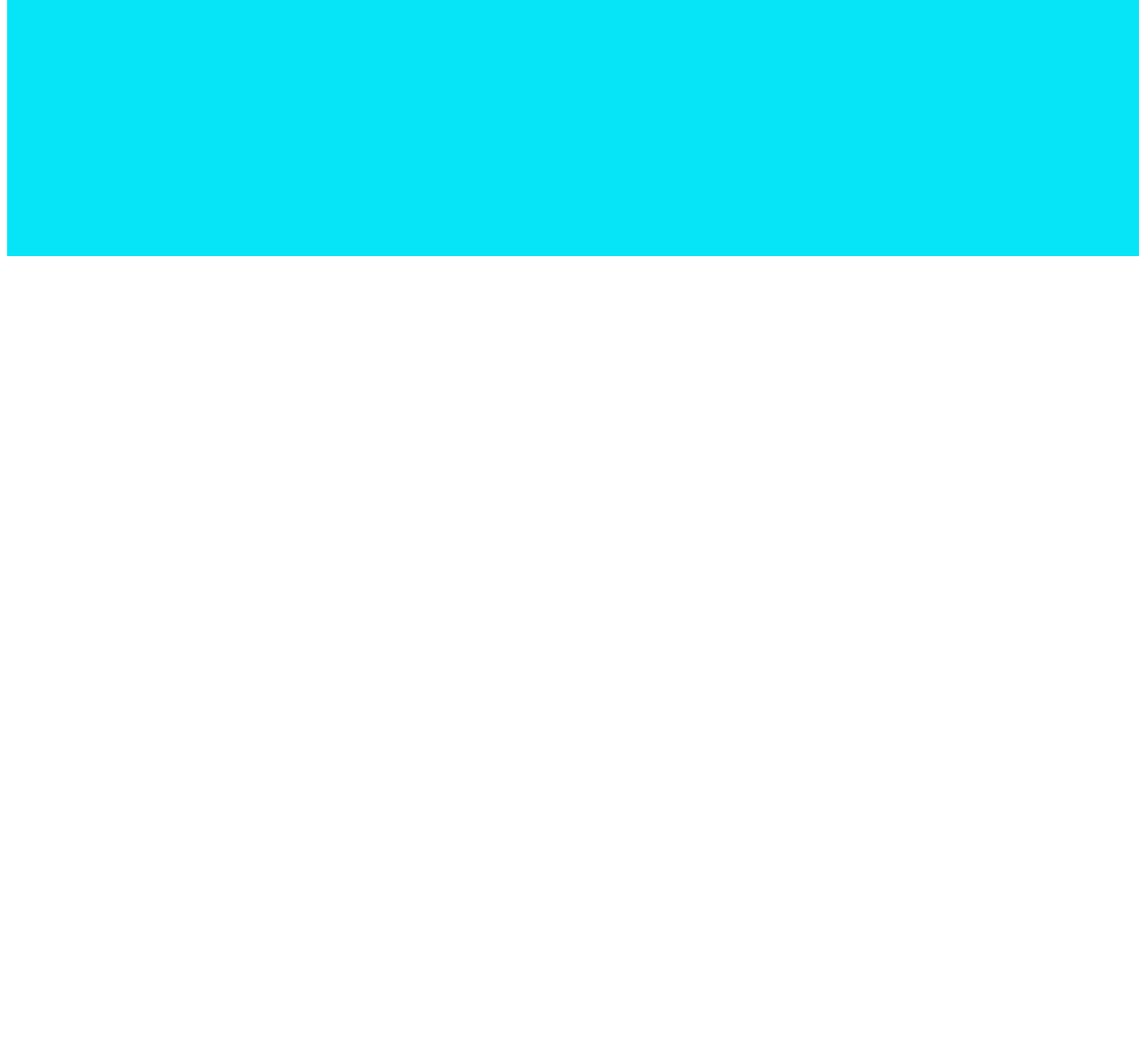
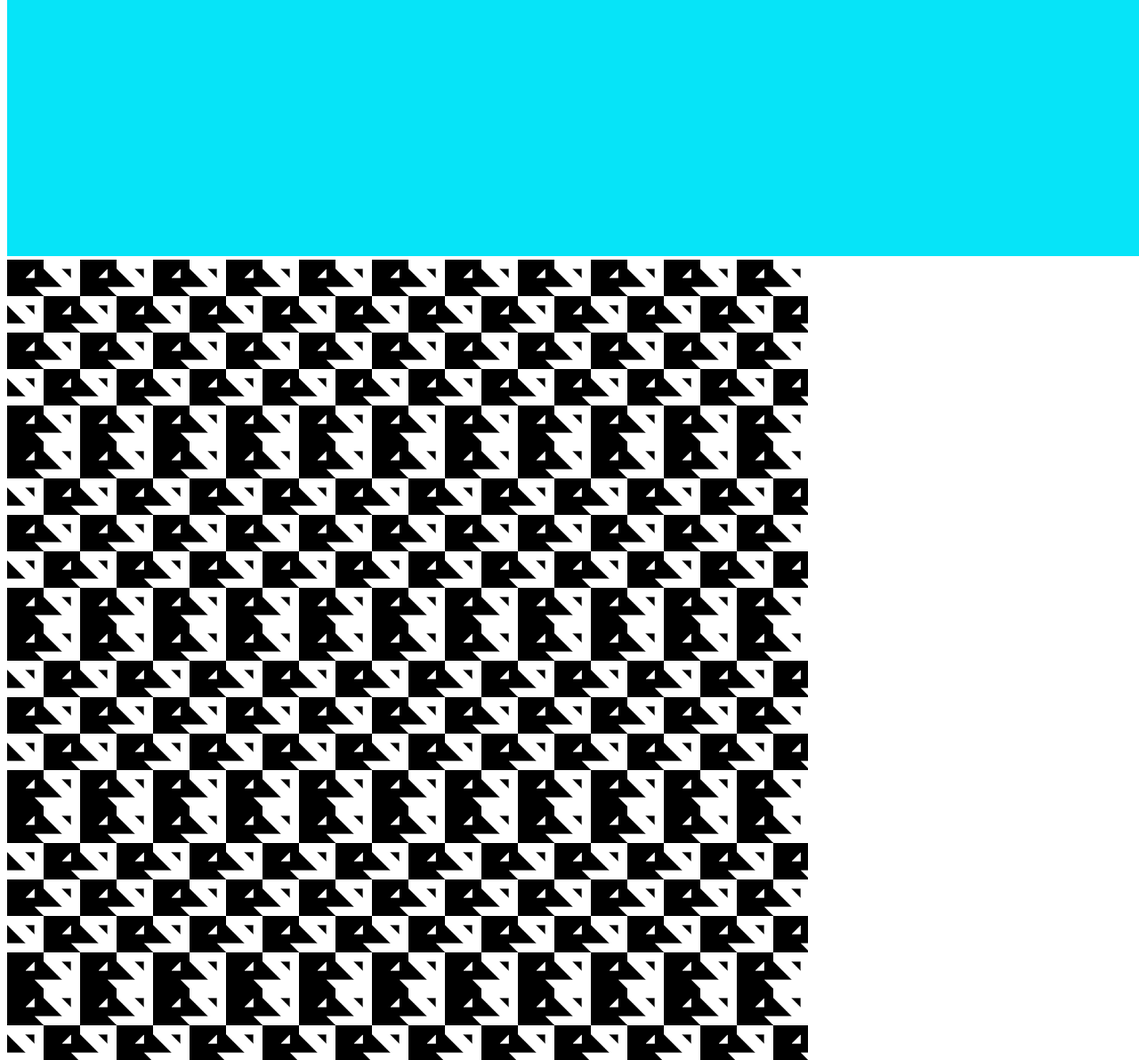
Before and after one commit to nkossally/Set, a website: page index.html in a window 1280 px wide. Shown: the part 4510-5702 px from the top of the page at 89% size. Before the commit the page ends 4810 px from the top, so only its background shows below. Drawn offline with nearby package versions, Linux system fonts and the light colour scheme.

Commit message:
Add second canvas with local image.

```diff
--- a/bundle.js
+++ b/bundle.js
@@ -339,15 +339,6 @@ ctxPattern.beginPath();
 ctxPattern.moveTo(10, 10);
 ctxPattern.lineTo(0, 0);
 ctxPattern.closePath();
-var background = new Image();
-background.src = '../assets/images/images.png';
-var canvasBackground = document.createElement("canvas"); // canvasBackground.width = window.innerWidth;
-// canvasBackground.height = 4790;
-
-var ctxBackground = canvasBackground.getContext("2d");
-var backgroundPattern = ctxBackground.createPattern(background, "repeat");
-ctxBackground.fillStyle = backgroundPattern;
-ctxBackground.fillRect(0, 0, 300, 300);
 canvas.addEventListener("click", handleClick);
 ctx.beginPath(); // ctx.moveTo(100,100);
 // ctx.arcTo(0,100,0,0,30);
@@ -725,6 +716,19 @@ drawOutOfPlayCard = function drawOutOfPlayCard() {
   drawSymbols(deck.outOfPlayCards[idx], pos, scale);
 };
 
+var background = new Image();
+background.src = './assets/images/images.png';
+
+background.onload = function () {
+  var canvasBackground = document.getElementById("canvas-3");
+  canvasBackground.width = 900;
+  canvasBackground.height = 900;
+  var ctxBackground = canvasBackground.getContext("2d");
+  var backgroundPattern = ctxBackground.createPattern(background, "repeat");
+  ctxBackground.fillStyle = backgroundPattern;
+  ctxBackground.fillRect(0, 0, 900, 900);
+};
+
 /***/ })
 
 /******/ });
--- a/index.html
+++ b/index.html
@@ -11,6 +11,8 @@
 </head>
 <body>
   <canvas id="canvas"></canvas>
+  <canvas id="canvas-3"></canvas>
+
   <script src="./bundle.js"></script>
   <!-- <script src="board.js"></script> -->
 
--- /dev/null
+++ b/lib/main.css
@@ -0,0 +1,3 @@
+#canvas-3{
+  opacity: .1;
+}
```
Also changed, not shown: lib/main.js, 1 other file.
